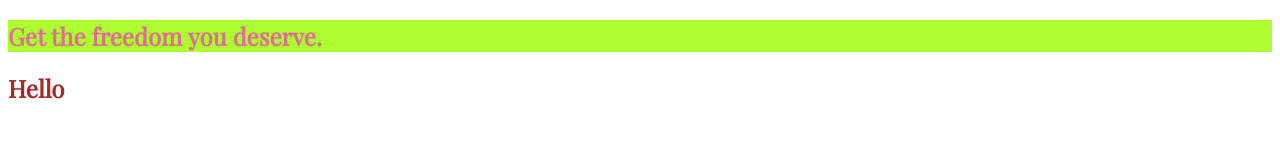
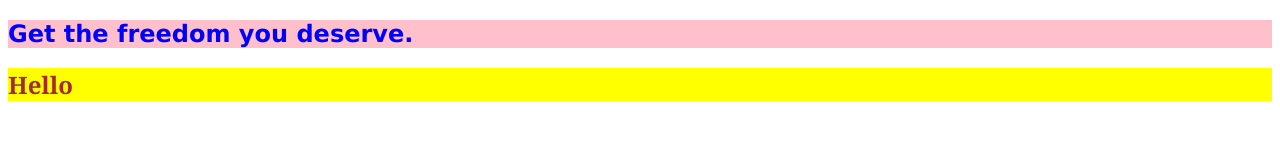
Before and after one commit to OlenaPetrova2002/Project-2R, a plain HTML site: page index.html in a window 1280 px wide. Drawn offline with nearby package versions, Linux system fonts and the light colour scheme.

Commit message:
play color

```diff
--- a/main.css
+++ b/main.css
@@ -1,9 +1,22 @@
-#section-1 {
+
+
+h1 {
+    color: palevioletred;
+    font-family: 'Playfair Display', serif;
+    background: lightblue;
+}
+
+.title-22 {
+    color:brown;
+    font-family: Cambria;
+    background: yellow;
+}
+
+#section-2 {
     background: greenyellow;
 }
 h1 {
-    color: palevioletred;
-    font-family: 'Playfair Display', serif;
+    color: blue;
+    font-family: Verdana, sans-serif;
+    background: pink;
 }
-.title-22 { color:brown;
-}
```
